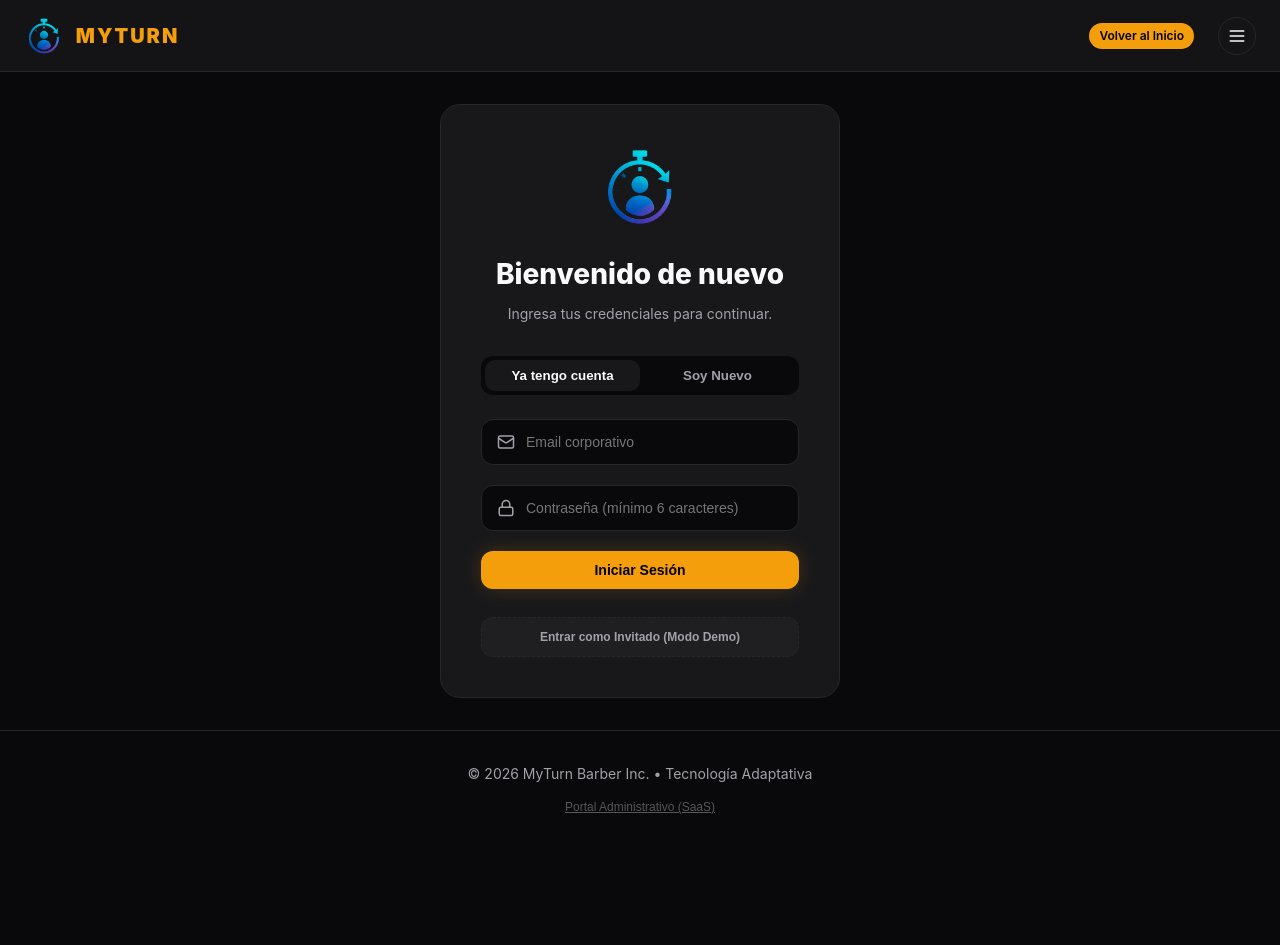
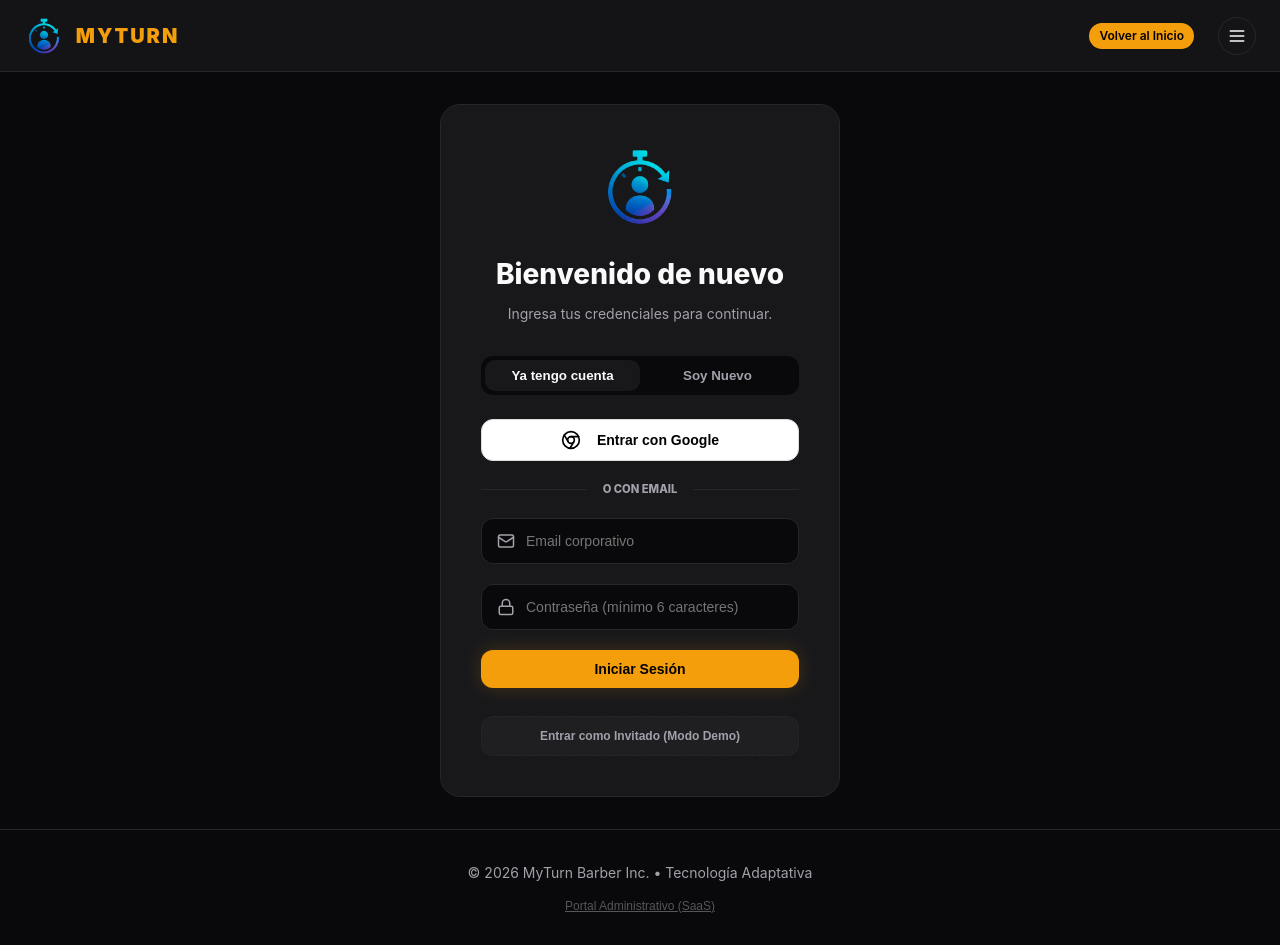
Before and after one commit to biblosgames-ship-it/myturn, a React (Vite) app: page / in a window 1280 px wide. Both pictures are taken after a click on the button "Soy Profesional". Before the commit the page ends 846 px from the top, so only its background shows below. Built offline with nearby package versions, Linux system fonts and the light colour scheme.

Commit message:
Correctly add Google Login UI to BarberAuth

```diff
--- a/src/components/BarberAuth.tsx
+++ b/src/components/BarberAuth.tsx
@@ -238,6 +238,25 @@ export const BarberAuth: React.FC<{ onSuccess: () => void, isSuperAdmin?: boolea
             </div>
           )}
 
+          {/* Google Login for Business (Experimental/Existing Owners) */}
+          {mode === 'login' && !isSuperAdmin && (
+            <>
+              <button
+                type="button"
+                onClick={handleGoogleLogin}
+                className="btn btn-outline"
+                style={{ width: '100%', display: 'flex', alignItems: 'center', justifyContent: 'center', gap: '1rem', background: 'white', color: '#000', border: '1px solid #ddd' }}
+              >
+                <Chrome size={20} /> Entrar con Google
+              </button>
+              <div style={{ display: 'flex', alignItems: 'center', gap: '1rem', color: 'var(--text-muted)' }}>
+                <div style={{ flex: 1, height: '1px', background: 'var(--border)' }} />
+                <span style={{ fontSize: '0.7rem', fontWeight: 800 }}>O CON EMAIL</span>
+                <div style={{ flex: 1, height: '1px', background: 'var(--border)' }} />
+              </div>
+            </>
+          )}
+
           {mode === 'register' && !inviteValid ? (
             <>
               <div style={{ position: 'relative' }}>
```
